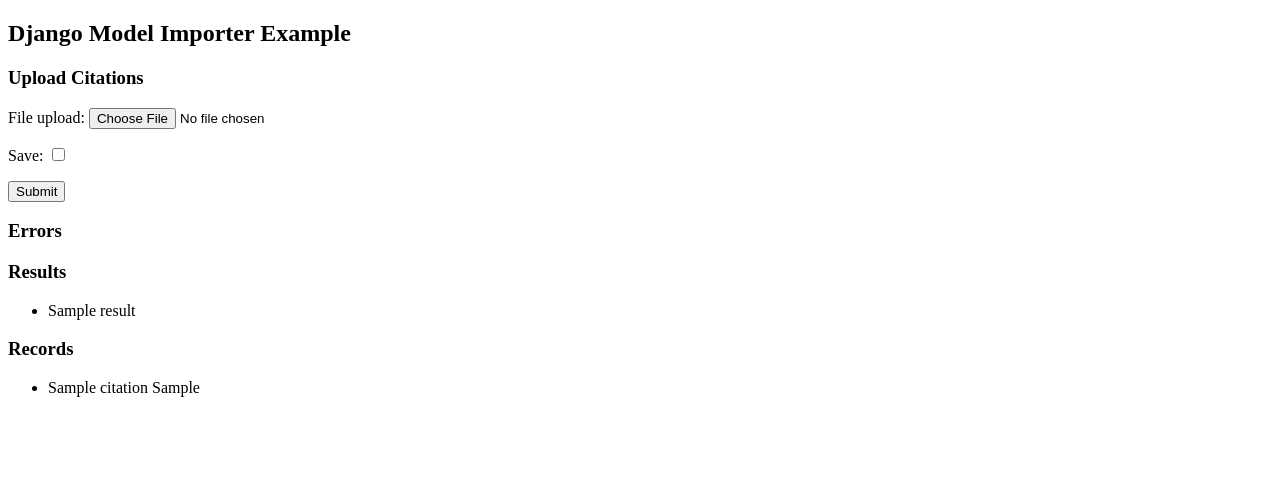
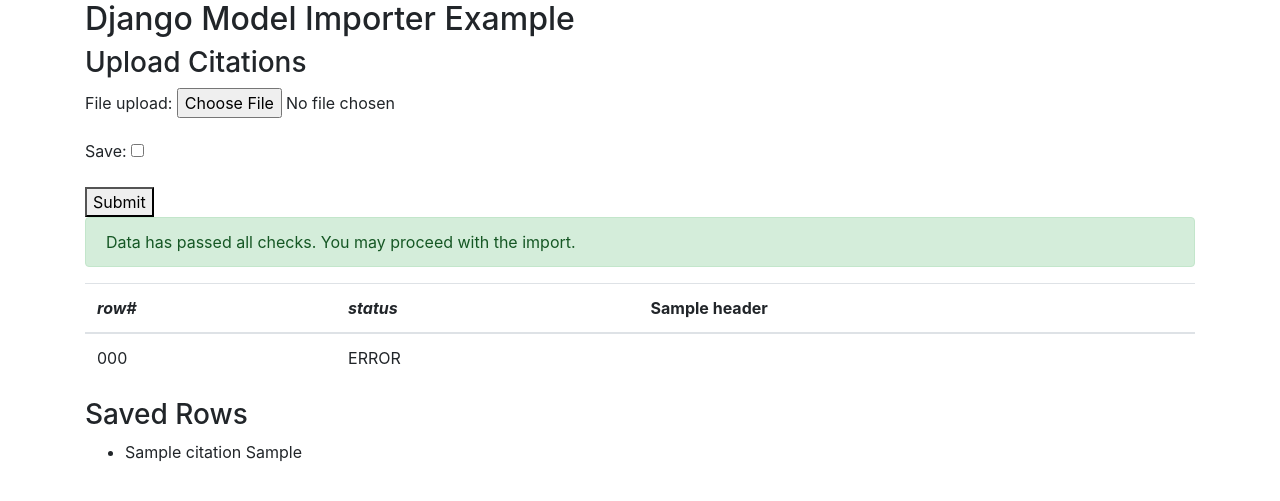
Before and after one commit to uptick/django-model-import, a Django app: template example/testapp/templates/testapp/testimport.html in a window 1280 px wide. Shown: the top 501 px of the page. Run offline with Django 3.2, Linux system fonts and the light colour scheme; tables that the repository leaves empty hold one stand-in row (values such as "Sample post"); the template is opened without the code that fills it: values that come from a table or form of the project are taken from there, most other values are stand-ins (such as "Sample title", 1, 10 or a date in 2020); some libraries are stand-ins or nearby versions.

Commit message:
Jazz up the example using bootstrap and showing what is possible with the line by line validation

```diff
--- a/example/testapp/templates/testapp/base.html
+++ b/example/testapp/templates/testapp/base.html
@@ -3,13 +3,15 @@
 <html lang="en">
 <head>
   <meta charset="utf-8">
-
   <title>Django Model Importer</title>
+  <link href="https://maxcdn.bootstrapcdn.com/bootstrap/4.0.0/css/bootstrap.min.css" rel="stylesheet" integrity="sha384-Gn5384xqQ1aoWXA+058RXPxPg6fy4IWvTNh0E263XmFcJlSAwiGgFAW/dAiS6JXm" crossorigin="anonymous">
 </head>
 
 <body>
+  <div class="container">
   <h2>Django Model Importer Example</h2>
 
   {% block content %}{% endblock %}
+  </div>
 </body>
 </html>
--- a/example/testapp/templates/testapp/testimport.html
+++ b/example/testapp/templates/testapp/testimport.html
@@ -9,23 +9,71 @@
     <button type="submit">Submit</button>
   </form>
 
-  {% if results %}
-    <h3>Errors</h3>
-    <ul>
-    {% for error in results.get_errors %}
-      <li>{{ error }}</li>
-    {% endfor %}
-    </ul>
+  {% if importresult %}
+    {% if importresult.get_errors %}
+      <div class="alert alert-warning">
+        {% with num_rows=importresult.get_errors|length %}
+          <h5>{{ num_rows }} row error{{ num_rows|pluralize }} must be resolved before continuing:</h5>
+        {% endwith %}
+        <ul class="list-unstyled">
+          {% for lineno, errors in importresult.get_errors %}
+            <li>Line {{ lineno }}
+              <ul>
+              {% for field, error in errors %}
+                <li>{{ field }}: {{ error }}</li>
+              {% endfor %}
+              </ul>
+            </li>
+          {% endfor %}
+        </ul>
+      </div>
+    {% else %}
+      <div class="alert alert-success">
+        Data has passed all checks. You may proceed with the import.
+      </div>
+    {% endif %}
 
-    <h3>Results</h3>
-    <ul>
-    {% for result in results.get_results %}
-      <li>{{ result }}</li>
-    {% endfor %}
-    </ul>
+    <table class="table">
+      <thead>
+        <tr>
+          <th><em>row#</em></th>
+          <th><em>status</em></th>
+          {% for header in importresult.get_import_headers %}
+            <th>{{ header }}</th>
+          {% endfor %}
+        </tr>
+      </thead>
+      {% for result in importresult.results %}
+        <tr>
+          <td>{{ result.linenumber }}</td>
+          {% if result.is_valid %}
+            <td>
+              OKAY
+              {% if result.instance.pk %}
+                <a href="{{ result.instance.get_absolute_url }}">{{ result.instance.pk }}</a>
+              {% endif %}
+            </td>
+            {% for value in result.get_instance_values %}
+              <td>{{ value|default:"-" }}</td>
+            {% endfor %}
+          {% else %}
+            <td>ERROR</td>
+            <td colspan="100">
+              {% if result.errors %}
+                <ul class="list-unstyled">
+                {% for field, error in result.errors %}
+                  <li>{{ field }}: {{ error }}</li>
+                {% endfor %}
+                </ul>
+              {% endif %}
+            </td>
+          {% endif %}
+        </tr>
+      {% endfor %}
+    </table>
   {% endif %}
 
-  <h3>Records</h3>
+  <h3>Saved Rows</h3>
   <ul>
   {% for citation in citations %}
     <li>{{ citation }} {{ citation.metadata }}</li>
--- a/example/testapp/views.py
+++ b/example/testapp/views.py
@@ -22,9 +22,9 @@ class TestImportView(FormView):
         importer = djangomodelimport.ModelImporter(CitationImporter)
 
         commit = form.cleaned_data['save']
-        results = importer.process(headers, rows, commit=commit)
+        importresult = importer.process(headers, rows, commit=commit)
 
-        context = self.get_context_data(results=results)
+        context = self.get_context_data(importresult=importresult)
         return self.render_to_response(context)
 
     def get_context_data(self, **kwargs):
```
